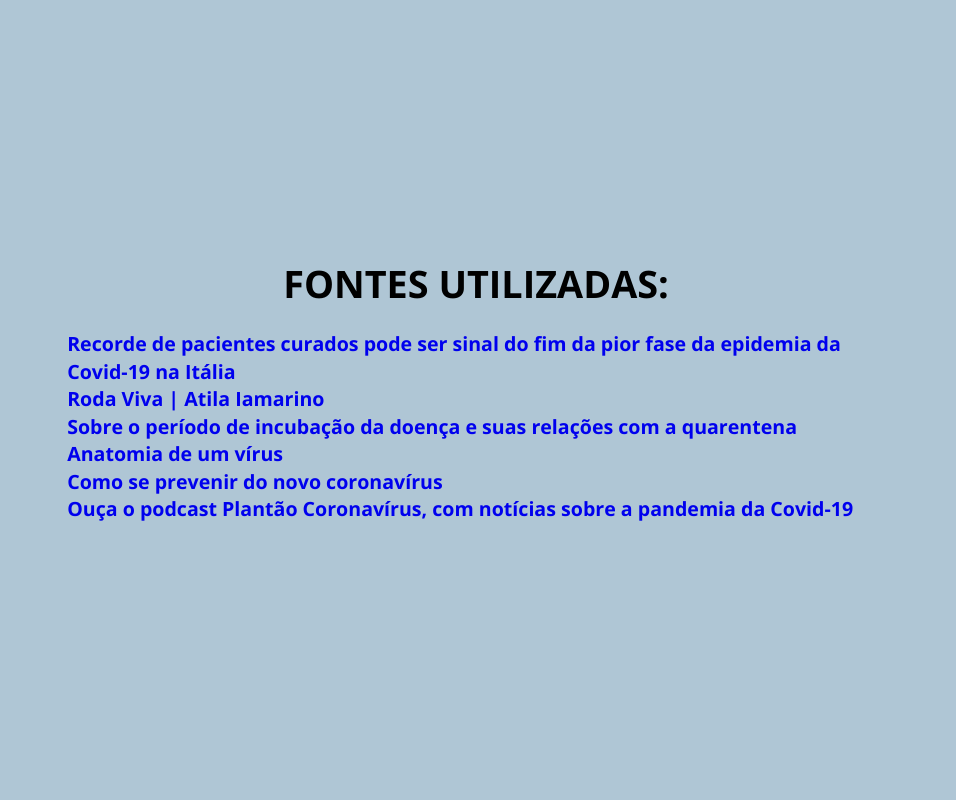
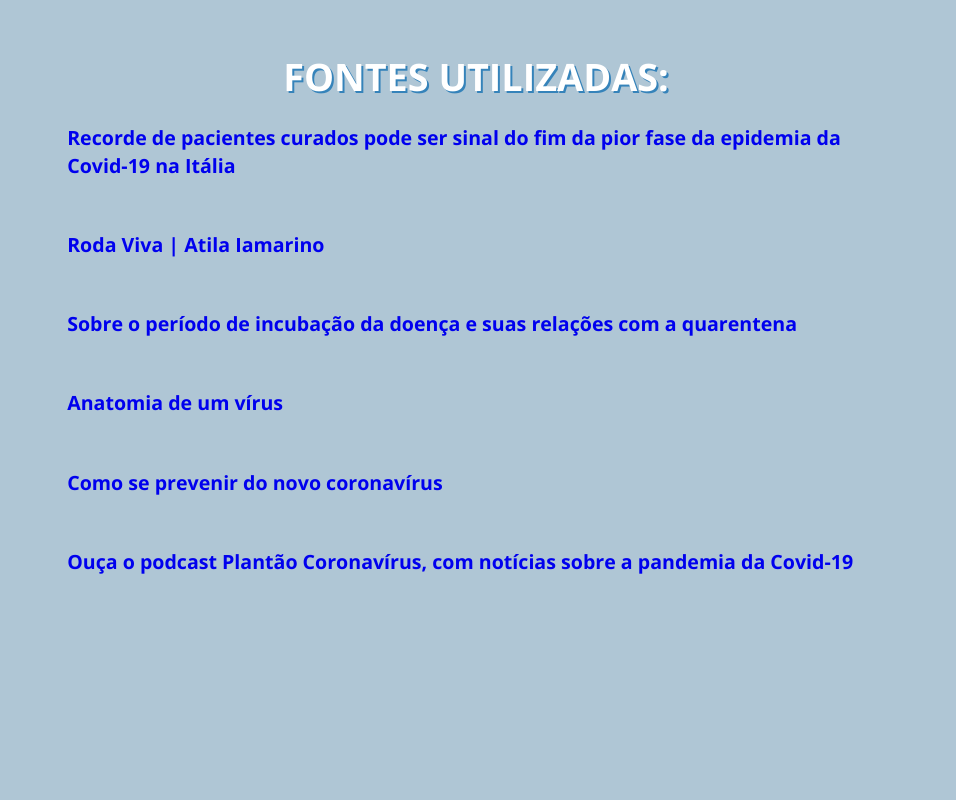
Before and after one commit to LucasCancio/gamaacademy-covidnews, a plain HTML site: page saiba-mais.html in a window 1280 px wide. Shown: the full height of the page, 324-1280 px from the left. Drawn offline with nearby package versions, Linux system fonts and the light colour scheme.

Commit message:
Adicionando novos estilos

```diff
--- a/css/estilo-geral.css
+++ b/css/estilo-geral.css
@@ -33,9 +33,12 @@
   justify-content: space-between;
 }
 
-main h2 {
+.title {
   text-align: center;
   font-size: 2.7em;
+
+  text-shadow:  2px 2px rgb(53, 131, 186);
+  color: white;
 }
 
 a {
--- a/css/estilo-saibamais.css
+++ b/css/estilo-saibamais.css
@@ -2,9 +2,18 @@
 justify-content: center;
 align-items: center;
 }
+.content{
+    height: 100%;
+}
 .fontes{
+    height: 70%;
+
     padding: 20px;
     font-size: 1.4em;
+
+    display: flex;
+    flex-direction: column;
+    justify-content: space-between;
 }
 .fontes li a{
     font-weight: bold;
--- a/saiba-mais.html
+++ b/saiba-mais.html
@@ -4,6 +4,8 @@
     <meta charset="UTF-8" />
     <meta name="viewport" content="width=device-width, initial-scale=1.0" />
     <title>COVID NEWS</title>
+
+    <link rel="icon" href="./images/page-icon.png">
 
     <link
       href="https://fonts.googleapis.com/css?family=Open+Sans:300,400,700"
@@ -29,7 +31,7 @@
       </nav>
     </header>
     <main>
-      <h2>FONTES UTILIZADAS:</h2>
+      <h2 class="title">FONTES UTILIZADAS:</h2>
       <div class="content">
         <ul class="fontes">
           <li>
```
Also changed, not shown: contato.html (+2 -0 lines), index.html (+3 -1 lines), sobre.html (+3 -1 lines), images/corona-logo - Copia.png (added), images/page-icon.png (added).
